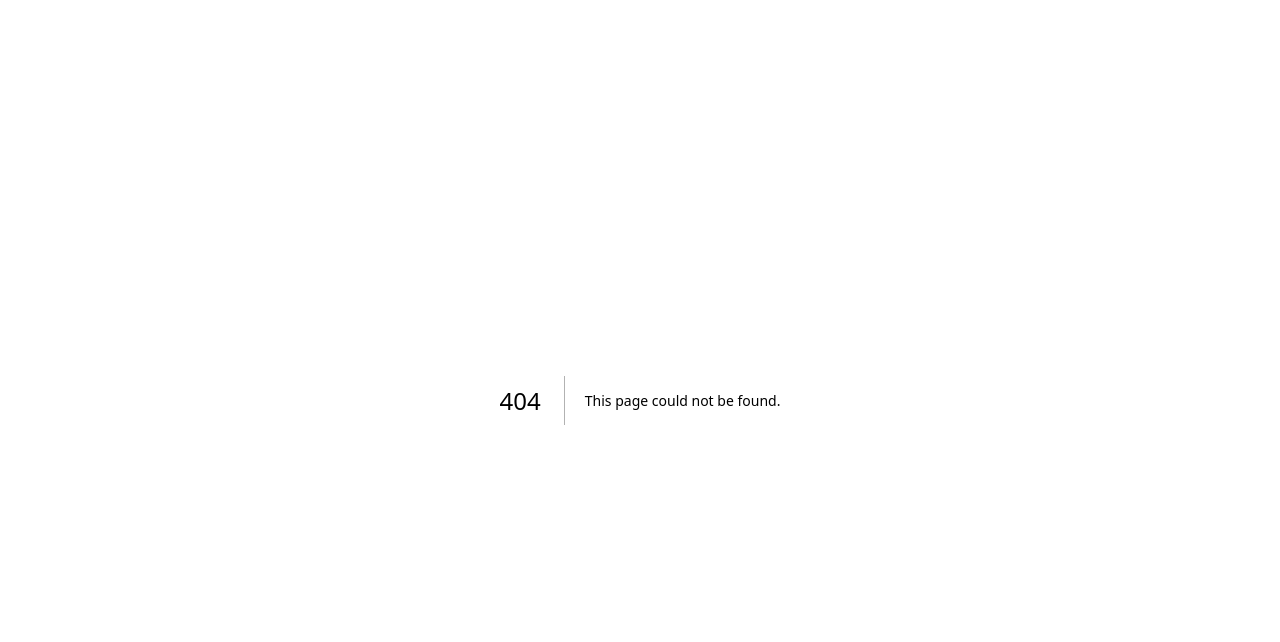
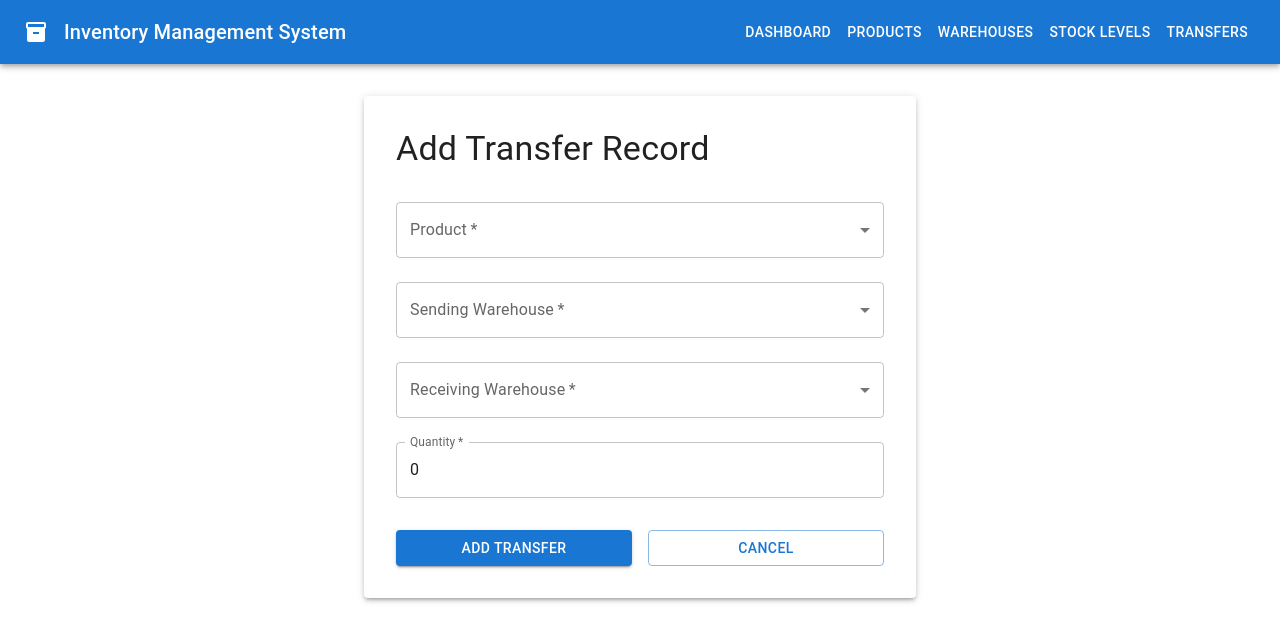
Before and after one commit to Amir-Webdev/inventory-management-task, a Next.js app: page /transfers/add in a window 1280 px wide. Before the commit this address had no page. Shown: the top 642 px of the page. Built offline with nearby package versions, Linux system fonts and the light colour scheme.

Commit message:
Added Add Transfer Page

```diff
--- /dev/null
+++ b/src/pages/transfers/add.tsx
@@ -0,0 +1,173 @@
+import { useRouter } from "next/router";
+import Link from "next/link";
+import {
+  Container,
+  Typography,
+  TextField,
+  Button,
+  Box,
+  Paper,
+  AppBar,
+  Toolbar,
+  MenuItem,
+} from "@mui/material";
+import InventoryIcon from "@mui/icons-material/Inventory";
+import { zodResolver } from "@hookform/resolvers/zod";
+import { useForm } from "react-hook-form";
+import { transferFormSchema, type TransferFormInput } from "../../types";
+import { useProducts } from "../../hooks/useProducts";
+import { useWarehouses } from "../../hooks/useWarehouses";
+import { useCreateTransfer } from "../../hooks/useTransfers";
+
+export default function AddTransfer() {
+  const router = useRouter();
+  const { data: products = [] } = useProducts();
+  const { data: warehouses = [] } = useWarehouses();
+  const { mutateAsync: createTransfer, isPending } = useCreateTransfer();
+  const form = useForm<TransferFormInput, any, TransferFormInput>({
+    resolver: zodResolver(transferFormSchema) as any,
+    defaultValues: {
+      productId: 0,
+      sendingWarehouseId: 0,
+      quantity: 0,
+      receivingWarehouseId: 0,
+    },
+  });
+
+  async function onSubmit(values: TransferFormInput) {
+    if (values.receivingWarehouseId === values.sendingWarehouseId) return;
+    await createTransfer(values);
+    router.push("/transfers");
+  }
+
+  return (
+    <>
+      <AppBar position="static">
+        <Toolbar>
+          <InventoryIcon sx={{ mr: 2 }} />
+          <Typography variant="h6" component="div" sx={{ flexGrow: 1 }}>
+            Inventory Management System
+          </Typography>
+          <Button color="inherit" component={Link} href="/">
+            Dashboard
+          </Button>
+          <Button color="inherit" component={Link} href="/products">
+            Products
+          </Button>
+          <Button color="inherit" component={Link} href="/warehouses">
+            Warehouses
+          </Button>
+          <Button color="inherit" component={Link} href="/stocks">
+            Stock Levels
+          </Button>
+          <Button color="inherit" component={Link} href="/transfers">
+            Transfers
+          </Button>
+        </Toolbar>
+      </AppBar>
+
+      <Container maxWidth="sm" sx={{ mt: 4, mb: 4 }}>
+        <Paper elevation={3} sx={{ p: 4 }}>
+          <Typography variant="h4" component="h1" gutterBottom>
+            Add Transfer Record
+          </Typography>
+          <Box
+            component="form"
+            onSubmit={form.handleSubmit(onSubmit)}
+            noValidate
+            sx={{ mt: 2 }}
+          >
+            <TextField
+              margin="normal"
+              required
+              fullWidth
+              select
+              label="Product"
+              name="productId"
+              value={form.watch("productId") || ""}
+              onChange={(e) =>
+                form.setValue("productId", Number(e.target.value))
+              }
+            >
+              {products.map((product) => (
+                <MenuItem key={product.id} value={product.id}>
+                  {product.name} ({product.sku})
+                </MenuItem>
+              ))}
+            </TextField>
+            <TextField
+              margin="normal"
+              required
+              fullWidth
+              select
+              label="Sending Warehouse"
+              name="sendingWarehouseId"
+              value={form.watch("sendingWarehouseId") || ""}
+              onChange={(e) =>
+                form.setValue("sendingWarehouseId", Number(e.target.value))
+              }
+            >
+              {warehouses.map((warehouse) => (
+                <MenuItem key={warehouse.id} value={warehouse.id}>
+                  {warehouse.name} ({warehouse.code})
+                </MenuItem>
+              ))}
+            </TextField>
+            <TextField
+              margin="normal"
+              required
+              fullWidth
+              select
+              label="Receiving Warehouse"
+              name="receivingWarehouseId"
+              value={form.watch("receivingWarehouseId") || ""}
+              onChange={(e) =>
+                form.setValue("receivingWarehouseId", Number(e.target.value))
+              }
+              error={!!form.formState.errors.receivingWarehouseId}
+              helperText={form.formState.errors.receivingWarehouseId?.message}
+            >
+              {warehouses.map((warehouse) => (
+                <MenuItem key={warehouse.id} value={warehouse.id}>
+                  {warehouse.name} ({warehouse.code})
+                </MenuItem>
+              ))}
+            </TextField>
+            <TextField
+              margin="normal"
+              required
+              fullWidth
+              label="Quantity"
+              name="quantity"
+              type="number"
+              inputProps={{ min: "0" }}
+              value={form.watch("quantity")}
+              onChange={(e) =>
+                form.setValue("quantity", Number(e.target.value))
+              }
+            />
+            <Box sx={{ mt: 3, display: "flex", gap: 2 }}>
+              <Button
+                type="submit"
+                fullWidth
+                variant="contained"
+                color="primary"
+                disabled={isPending}
+              >
+                {isPending ? "Saving..." : "Add Transfer"}
+              </Button>
+              <Button
+                fullWidth
+                variant="outlined"
+                component={Link}
+                href="/transfer"
+              >
+                Cancel
+              </Button>
+            </Box>
+          </Box>
+        </Paper>
+      </Container>
+    </>
+  );
+}
```
